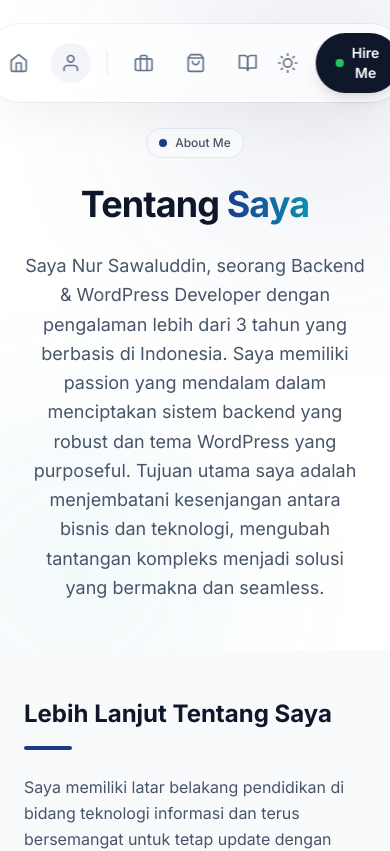
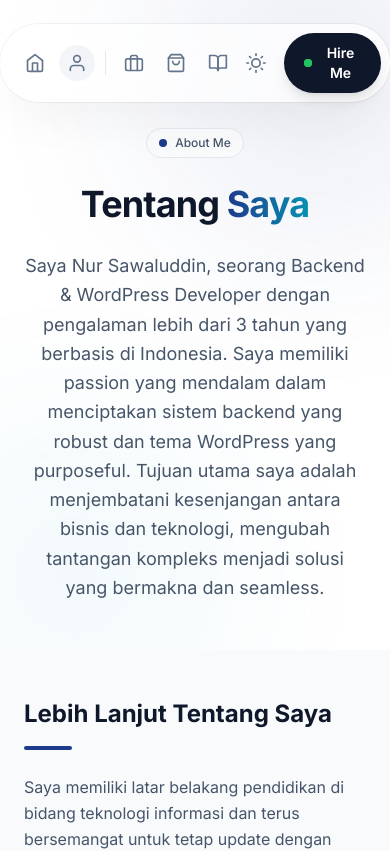
Before and after one commit to heizer-id/myPortofolio, a Nuxt app: page /about in a window 390 px wide. Shown: the top 851 px of the page. Built offline with nearby package versions, Linux system fonts and the light colour scheme.

Commit message:
feat: Create `AppNavbar` component with navigation links, theme toggle, and a "Hire Me" button.

```diff
--- a/app/components/AppNavbar.vue
+++ b/app/components/AppNavbar.vue
@@ -31,53 +31,53 @@ onMounted(() => {
 </script>
 
 <template>
-  <nav class="fixed top-6 left-1/2 -translate-x-1/2 z-50 transition-all duration-300 w-[95%] sm:w-[90%] max-w-2xl min-w-fit">
+  <nav class="fixed top-6 left-1/2 -translate-x-1/2 z-50 transition-all duration-300 w-[98%] sm:w-[95%] md:w-[90%] max-w-2xl min-w-fit">
     <div class="flex items-center justify-between px-2 py-2 pl-4 bg-white/70 dark:bg-slate-900/70 backdrop-blur-xl border border-white/20 dark:border-white/10 rounded-full shadow-2xl shadow-black/5 ring-1 ring-black/5">
 
       <!-- Navigation Links -->
-      <div class="flex items-center gap-3">
-        <NuxtLink to="/" class="p-2.5 rounded-full text-slate-500 dark:text-slate-400 hover:bg-slate-100 dark:hover:bg-slate-800 hover:text-primary dark:hover:text-primary transition-all duration-200 group relative" active-class="text-primary bg-primary/5">
+      <div class="flex items-center gap-1.5 sm:gap-3">
+        <NuxtLink to="/" class="p-2 sm:p-2.5 rounded-full text-slate-500 dark:text-slate-400 hover:bg-slate-100 dark:hover:bg-slate-800 hover:text-primary dark:hover:text-primary transition-all duration-200 group relative" active-class="text-primary bg-primary/5">
           <svg width="20" height="20" viewBox="0 0 24 24" fill="none" stroke="currentColor" stroke-width="2" stroke-linecap="round" stroke-linejoin="round">
             <path d="M3 9l9-7 9 7v11a2 2 0 0 1-2 2H5a2 2 0 0 1-2-2z"></path>
             <polyline points="9 22 9 12 15 12 15 22"></polyline>
           </svg>
-          <span class="absolute -bottom-8 left-1/2 -translate-x-1/2 px-2 py-1 bg-slate-800 text-white text-[10px] rounded opacity-0 group-hover:opacity-100 transition-opacity whitespace-nowrap pointer-events-none">Home</span>
+          <span class="hidden sm:block absolute -bottom-8 left-1/2 -translate-x-1/2 px-2 py-1 bg-slate-800 text-white text-[10px] rounded opacity-0 group-hover:opacity-100 transition-opacity whitespace-nowrap pointer-events-none">Home</span>
         </NuxtLink>
 
-        <NuxtLink to="/about" class="p-2.5 rounded-full text-slate-500 dark:text-slate-400 hover:bg-slate-100 dark:hover:bg-slate-800 hover:text-primary dark:hover:text-primary transition-all duration-200 group relative" active-class="text-primary bg-primary/5">
+        <NuxtLink to="/about" class="p-2 sm:p-2.5 rounded-full text-slate-500 dark:text-slate-400 hover:bg-slate-100 dark:hover:bg-slate-800 hover:text-primary dark:hover:text-primary transition-all duration-200 group relative" active-class="text-primary bg-primary/5">
           <svg width="20" height="20" viewBox="0 0 24 24" fill="none" stroke="currentColor" stroke-width="2" stroke-linecap="round" stroke-linejoin="round">
             <path d="M20 21v-2a4 4 0 0 0-4-4H8a4 4 0 0 0-4 4v2"></path>
             <circle cx="12" cy="7" r="4"></circle>
           </svg>
-          <span class="absolute -bottom-8 left-1/2 -translate-x-1/2 px-2 py-1 bg-slate-800 text-white text-[10px] rounded opacity-0 group-hover:opacity-100 transition-opacity whitespace-nowrap pointer-events-none">About</span>
+          <span class="hidden sm:block absolute -bottom-8 left-1/2 -translate-x-1/2 px-2 py-1 bg-slate-800 text-white text-[10px] rounded opacity-0 group-hover:opacity-100 transition-opacity whitespace-nowrap pointer-events-none">About</span>
         </NuxtLink>
 
         <div class="w-px h-6 bg-slate-200 dark:bg-slate-700 mx-1"></div>
 
-        <NuxtLink to="/#projects" class="p-2.5 rounded-full text-slate-500 dark:text-slate-400 hover:bg-slate-100 dark:hover:bg-slate-800 hover:text-primary dark:hover:text-primary transition-all duration-200 group relative">
+        <NuxtLink to="/#projects" class="p-2 sm:p-2.5 rounded-full text-slate-500 dark:text-slate-400 hover:bg-slate-100 dark:hover:bg-slate-800 hover:text-primary dark:hover:text-primary transition-all duration-200 group relative">
            <svg width="20" height="20" viewBox="0 0 24 24" fill="none" stroke="currentColor" stroke-width="2" stroke-linecap="round" stroke-linejoin="round">
             <rect x="2" y="7" width="20" height="14" rx="2" ry="2"></rect>
             <path d="M16 21V5a2 2 0 0 0-2-2h-4a2 2 0 0 0-2 2v16"></path>
           </svg>
-          <span class="absolute -bottom-8 left-1/2 -translate-x-1/2 px-2 py-1 bg-slate-800 text-white text-[10px] rounded opacity-0 group-hover:opacity-100 transition-opacity whitespace-nowrap pointer-events-none">Projects</span>
+          <span class="hidden sm:block absolute -bottom-8 left-1/2 -translate-x-1/2 px-2 py-1 bg-slate-800 text-white text-[10px] rounded opacity-0 group-hover:opacity-100 transition-opacity whitespace-nowrap pointer-events-none">Projects</span>
         </NuxtLink>
 
-        <NuxtLink to="/products" class="p-2.5 rounded-full text-slate-500 dark:text-slate-400 hover:bg-slate-100 dark:hover:bg-slate-800 hover:text-primary dark:hover:text-primary transition-all duration-200 group relative">
+        <NuxtLink to="/products" class="p-2 sm:p-2.5 rounded-full text-slate-500 dark:text-slate-400 hover:bg-slate-100 dark:hover:bg-slate-800 hover:text-primary dark:hover:text-primary transition-all duration-200 group relative">
            <svg width="20" height="20" viewBox="0 0 24 24" fill="none" stroke="currentColor" stroke-width="2" stroke-linecap="round" stroke-linejoin="round">
             <path d="M6 2L3 6v14a2 2 0 0 0 2 2h14a2 2 0 0 0 2-2V6l-3-4z"></path>
             <line x1="3" y1="6" x2="21" y2="6"></line>
             <path d="M16 10a4 4 0 0 1-8 0"></path>
           </svg>
-          <span class="absolute -bottom-8 left-1/2 -translate-x-1/2 px-2 py-1 bg-slate-800 text-white text-[10px] rounded opacity-0 group-hover:opacity-100 transition-opacity whitespace-nowrap pointer-events-none">Store</span>
+          <span class="hidden sm:block absolute -bottom-8 left-1/2 -translate-x-1/2 px-2 py-1 bg-slate-800 text-white text-[10px] rounded opacity-0 group-hover:opacity-100 transition-opacity whitespace-nowrap pointer-events-none">Store</span>
         </NuxtLink>
 
         <!-- Blog Link (External) -->
-        <a href="https://blog.nursawaluddin.my.id" class="p-2.5 rounded-full text-slate-500 dark:text-slate-400 hover:bg-slate-100 dark:hover:bg-slate-800 hover:text-primary dark:hover:text-primary transition-all duration-200 group relative">
+        <a href="https://blog.nursawaluddin.my.id" class="p-2 sm:p-2.5 rounded-full text-slate-500 dark:text-slate-400 hover:bg-slate-100 dark:hover:bg-slate-800 hover:text-primary dark:hover:text-primary transition-all duration-200 group relative">
            <svg width="20" height="20" viewBox="0 0 24 24" fill="none" stroke="currentColor" stroke-width="2" stroke-linecap="round" stroke-linejoin="round">
             <path d="M2 3h6a4 4 0 0 1 4 4v14a3 3 0 0 0-3-3H2z"></path>
             <path d="M22 3h-6a4 4 0 0 0-4 4v14a3 3 0 0 1 3-3h7z"></path>
           </svg>
-          <span class="absolute -bottom-8 left-1/2 -translate-x-1/2 px-2 py-1 bg-slate-800 text-white text-[10px] rounded opacity-0 group-hover:opacity-100 transition-opacity whitespace-nowrap pointer-events-none">Blog</span>
+          <span class="hidden sm:block absolute -bottom-8 left-1/2 -translate-x-1/2 px-2 py-1 bg-slate-800 text-white text-[10px] rounded opacity-0 group-hover:opacity-100 transition-opacity whitespace-nowrap pointer-events-none">Blog</span>
         </a>
       </div>
 
```
